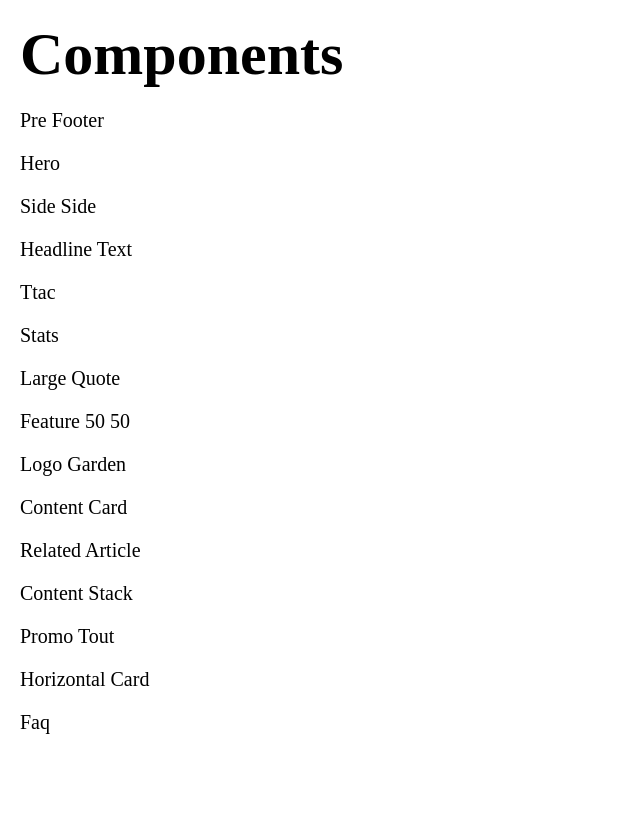
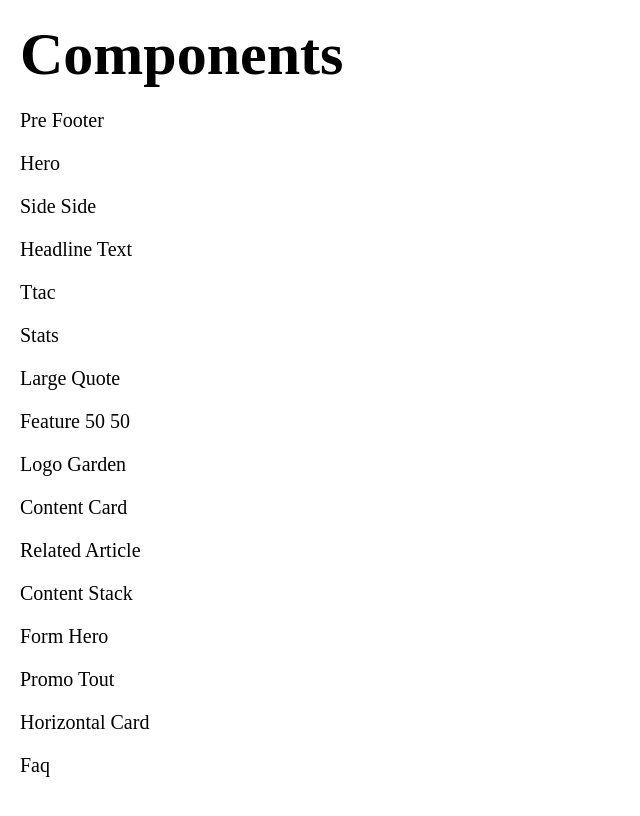
Before and after one commit to ErickRoo/pxpl, a Next.js app: page /components in a window 1280 px wide. Shown: the whole page, without its empty margins (0-640 px from the left). Built offline with nearby package versions, Linux system fonts and the light colour scheme.

Commit message:
fix: add form hero to catalogue page

```diff
--- a/components/blocks/component_catalogue/component_catalogue.tsx
+++ b/components/blocks/component_catalogue/component_catalogue.tsx
@@ -45,6 +45,9 @@
       <Link href="/components/ContentStack">
         <p style={{ fontSize: 20, marginBottom: 20 }}>Content Stack</p>
       </Link>
+      <Link href="/components/FormHero">
+        <p style={{ fontSize: 20, marginBottom: 20 }}>Form Hero</p>
+      </Link>
       <Link href="/components/PromoTout">
         <p style={{ fontSize: 20, marginBottom: 20 }}>Promo Tout</p>
       </Link>
```
